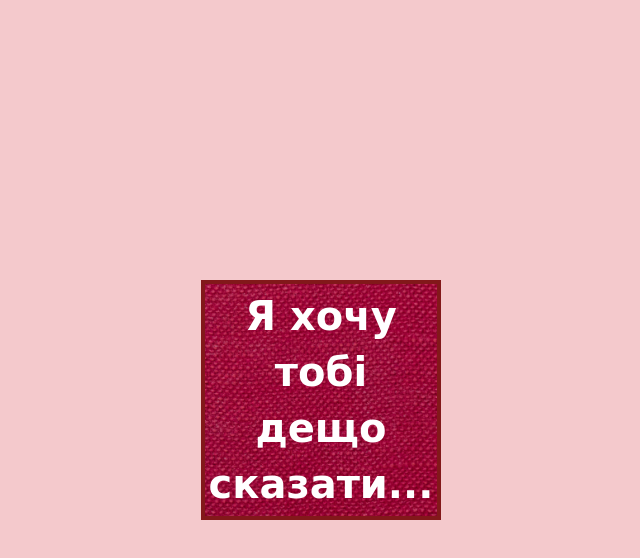
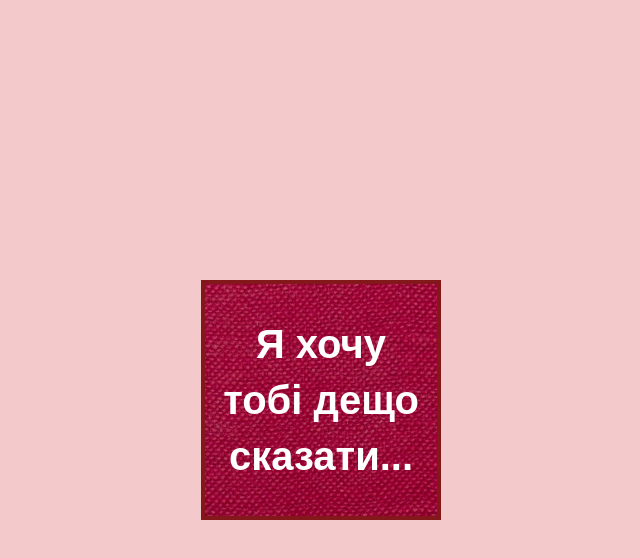
Before and after one commit to forMyYulia/YuliaSpecial, a website built with Vite: page index.html in a window 1280 px wide. Shown: the top 558 px of the page, without its empty margins (319-959 px from the left). Built offline with nearby package versions, Linux system fonts and the light colour scheme; grey boxes are pictures that could not be loaded.

Commit message:
Font changes

```diff
--- a/src/style.css
+++ b/src/style.css
@@ -4,6 +4,6 @@ html {
     scroll-behavior: smooth;
 }
 
-body {
-    font-family: cursive;
+html, body {
+    font-family: arial, sans-serif;
 }
```
